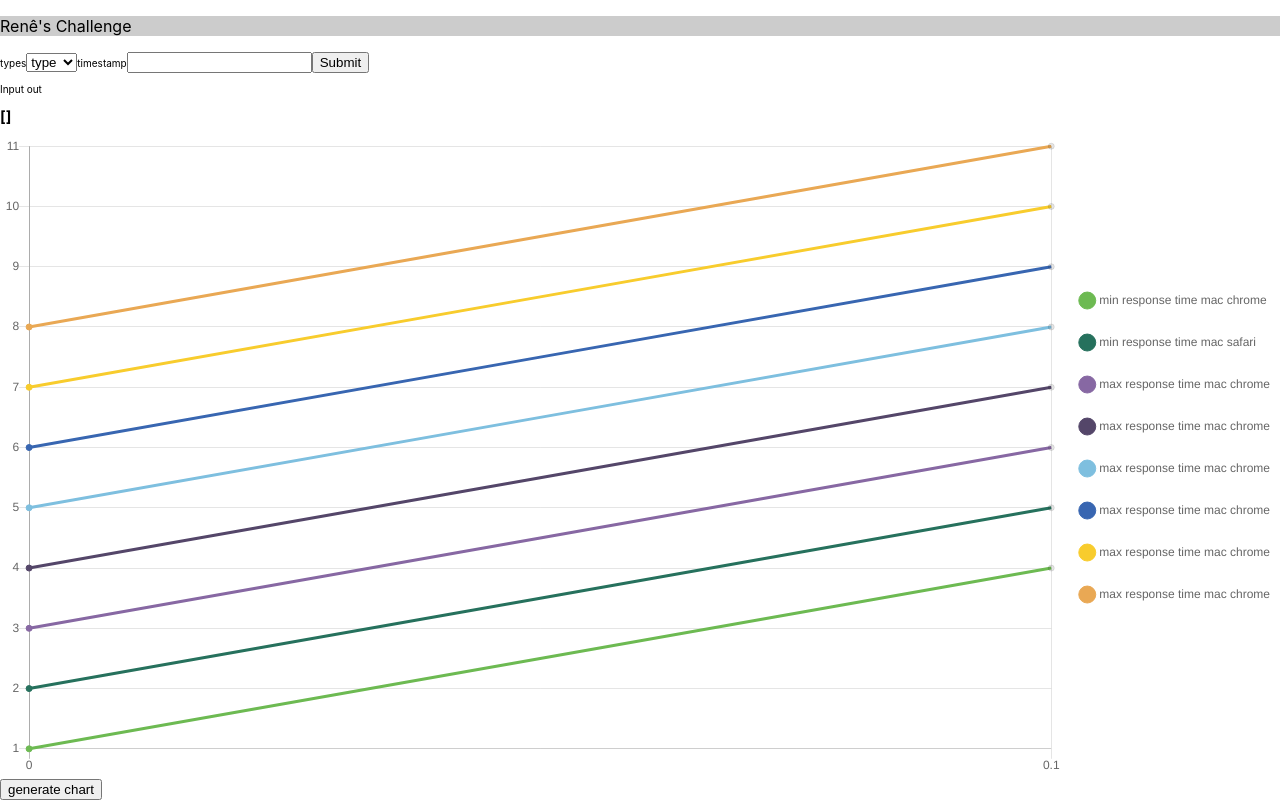
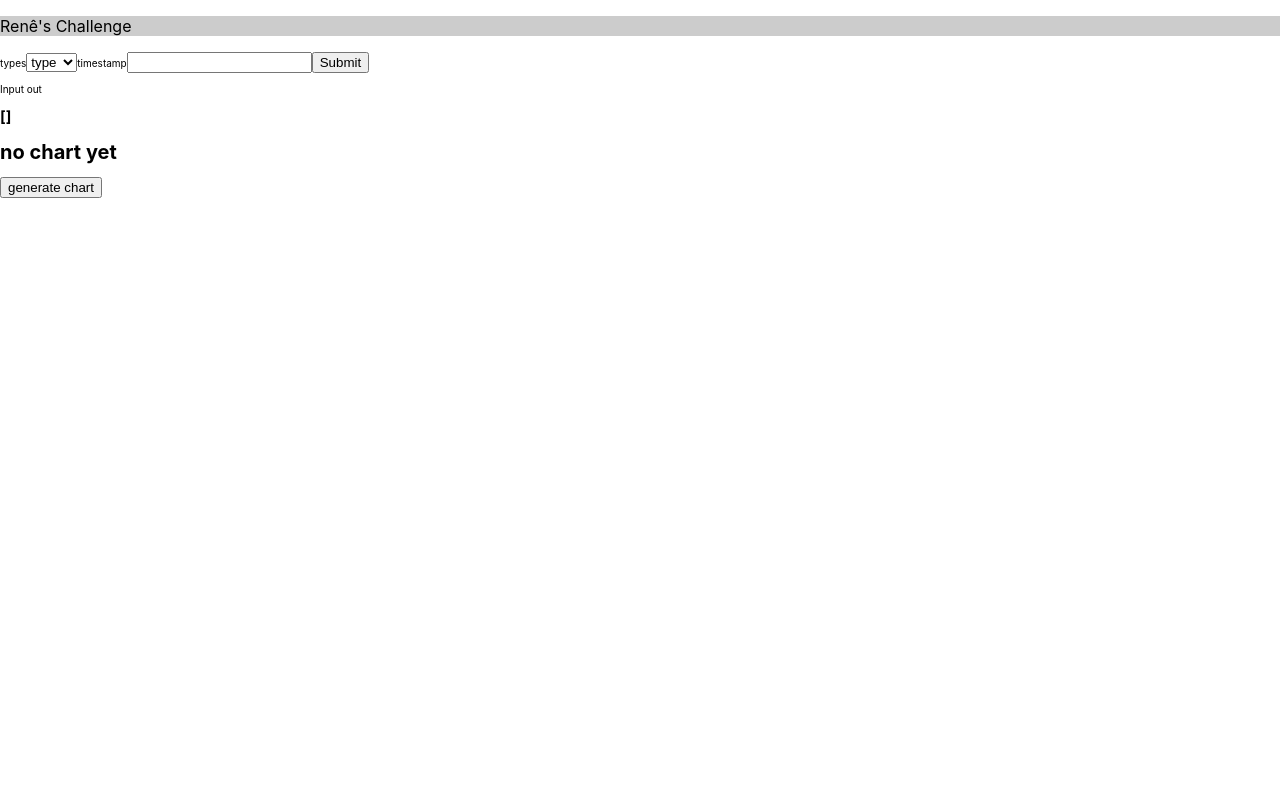
Before and after one commit to renemennab/challenge-chart-plot-with-commits, a React (Create React App) app: page / in a window 1280 px wide. Built offline with nearby package versions, Linux system fonts and the light colour scheme.

Commit message:
add logic inside chart component to generate it dynamically

```diff
--- a/src/Components/Chart/chart.js
+++ b/src/Components/Chart/chart.js
@@ -2,16 +2,6 @@ import React from 'react';
 import { Line } from 'react-chartjs-2';
 
 const chart = props => {
-	const data = [
-		{ min_response_time_mac_chrome: [1, 4] },
-		{ min_response_time_mac_safari: [2, 5] },
-		{ max_response_time_mac_chrome: [3, 6] },
-		{ max_response_time_mac_chrome: [4, 7] },
-		{ max_response_time_mac_chrome: [5, 8] },
-		{ max_response_time_mac_chrome: [6, 9] },
-		{ max_response_time_mac_chrome: [7, 10] },
-		{ max_response_time_mac_chrome: [8, 11] }
-	];
 	const colors = [
 		'#6DBA52',
 		'#26715D',
@@ -23,16 +13,84 @@ const chart = props => {
 		'#E9A854'
 	];
 
+	//function that maps through an object and outputs the groupset [mac, chrome]
+	const extractGroupset = obj => {
+		const arr1 = [];
+		props.groups.map(g => {
+			if (obj[g]) {
+				return arr1.push(obj[g]);
+			}
+		});
+		return (obj['groupset'] = arr1);
+	};
+
+	//function that takes the array of objects and maps throug it to deliver de groupset it should analize and ads it as a new proprety
+	const addGroupProprety = array => {
+		const arr2 = [];
+		array.map((el, i) => {
+			return arr2.push(extractGroupset(el));
+		});
+		return arr2;
+	};
+	//console.log(addGroupProprety(props.onlyData));
+	//console.log(props.onlyData);
+
+	/////////////////////////////////////////
+	const setsForCharts = [];
+
+	const createObjForChart = s => {
+		const objNames = [];
+		props.onlyData.map(el => {
+			const objName = s + '_' + el['groupset'].join('_');
+			const obj1 = {};
+			if (el[s] && objNames.indexOf(objName) === -1) {
+				objNames.push(objName);
+				obj1[objName] = [];
+				obj1[objName].push(el[s]);
+				return setsForCharts.push(obj1); //{min_response_time + mac + chrome:[n]}
+				//return obj1[objName].push(el[s]); //{min_response_time + mac + chrome:[n]}
+			} else if (el[s] && objNames.indexOf(objName) !== -1) {
+				return addInSetsForCharts(objName, el[s]); //{min_response_time + mac + chrome:[n]}
+			}
+		});
+		//console.log('push1');
+		//console.log(objNames);
+		//console.log(obj1);
+	};
+
+	//function to add if there is already an objects for that set name
+	const addInSetsForCharts = (objName, value) => {
+		setsForCharts.map(ob => {
+			if (ob[objName]) {
+				return ob[objName].push(value);
+			}
+		});
+	};
+	//{type: "data", timestamp: 1, min_response_time: 4, max_response_time: 9, os: "mac", browser: "chrome", groupset: ["mac", "chrome"]},
+
+	const extractSelects = () => {
+		const setsForChartNames = [];
+		return props.selects.map(s => {
+			return setsForChartNames.push(createObjForChart(s));
+		});
+	};
+
+	//console.log(extractSelects());
+	//console.log(props.onlyData);
+	//console.log(setsForCharts);
+
+	/////////////////////////////////////////
+
 	const datasetsArray = [];
 	const SplitData = () => {
 		var lineColor = -1;
-		data.map(dt => {
+		setsForCharts.map(dt => {
 			if (lineColor > colors.length - 2) {
 				lineColor = 0;
 			} else {
 				lineColor++;
 			}
-			console.log(lineColor);
+			//console.log(lineColor);
 			//JSON.stringify(Object.keys(dt)[0].replace(/_/g, ' '))
 			const newStuf = {
 				label: Object.keys(dt)[0].replace(/_/g, ' '), // pega a resposta do os e a resposta do browser e junta com um select e transforma em string
@@ -44,11 +102,17 @@ const chart = props => {
 			return datasetsArray.push(newStuf);
 		});
 	};
-	console.log(SplitData());
-	console.log(datasetsArray);
+	//console.log(SplitData());
+	//console.log(datasetsArray);
 
-	return (
-		<div className="chart">
+	let chart = <h1>no chart yet</h1>;
+
+	if (props.onlyData !== null) {
+		addGroupProprety(props.onlyData);
+		extractSelects();
+		SplitData();
+
+		chart = (
 			<Line
 				data={{
 					labels: [0, 0.1],
@@ -67,8 +131,10 @@ const chart = props => {
 					showLines: true
 				}}
 			/>
-		</div>
-	);
+		);
+	}
+
+	return <div className="chart">{chart}</div>;
 };
 
 export default chart;
```
